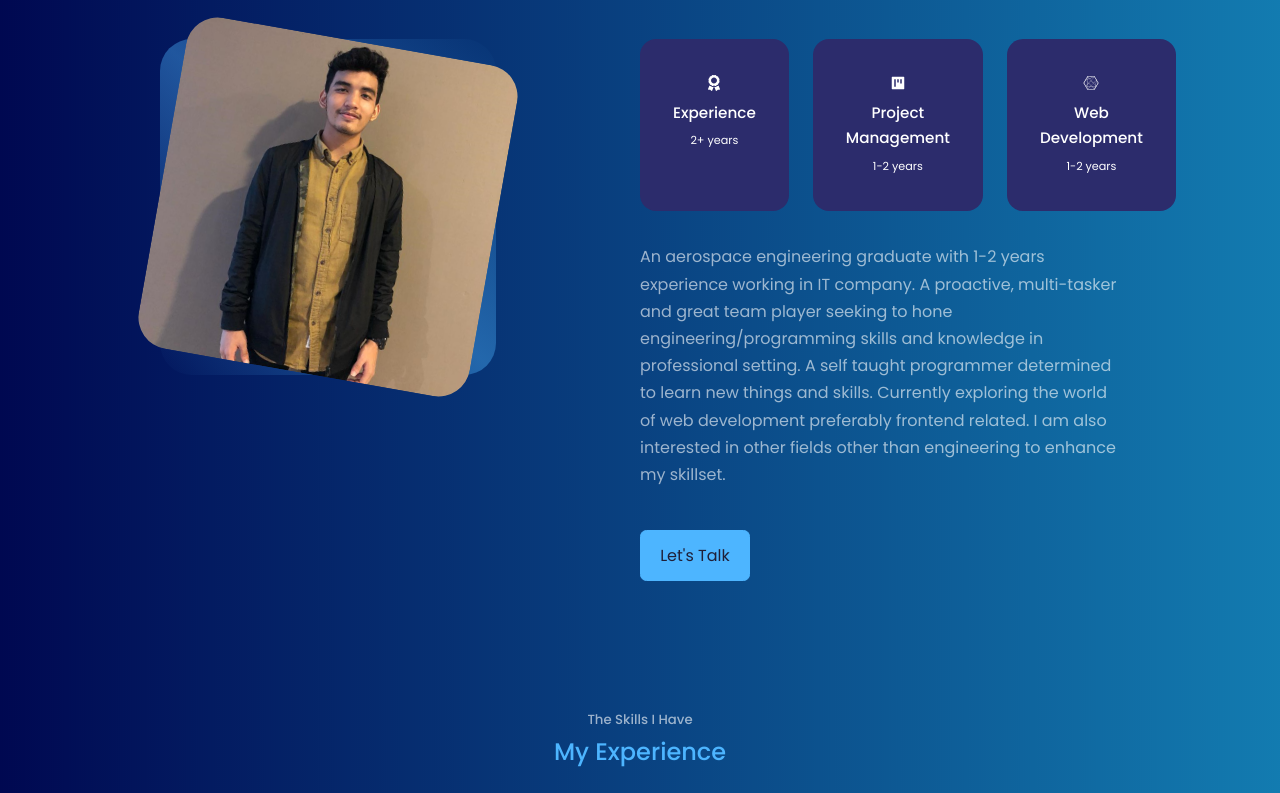
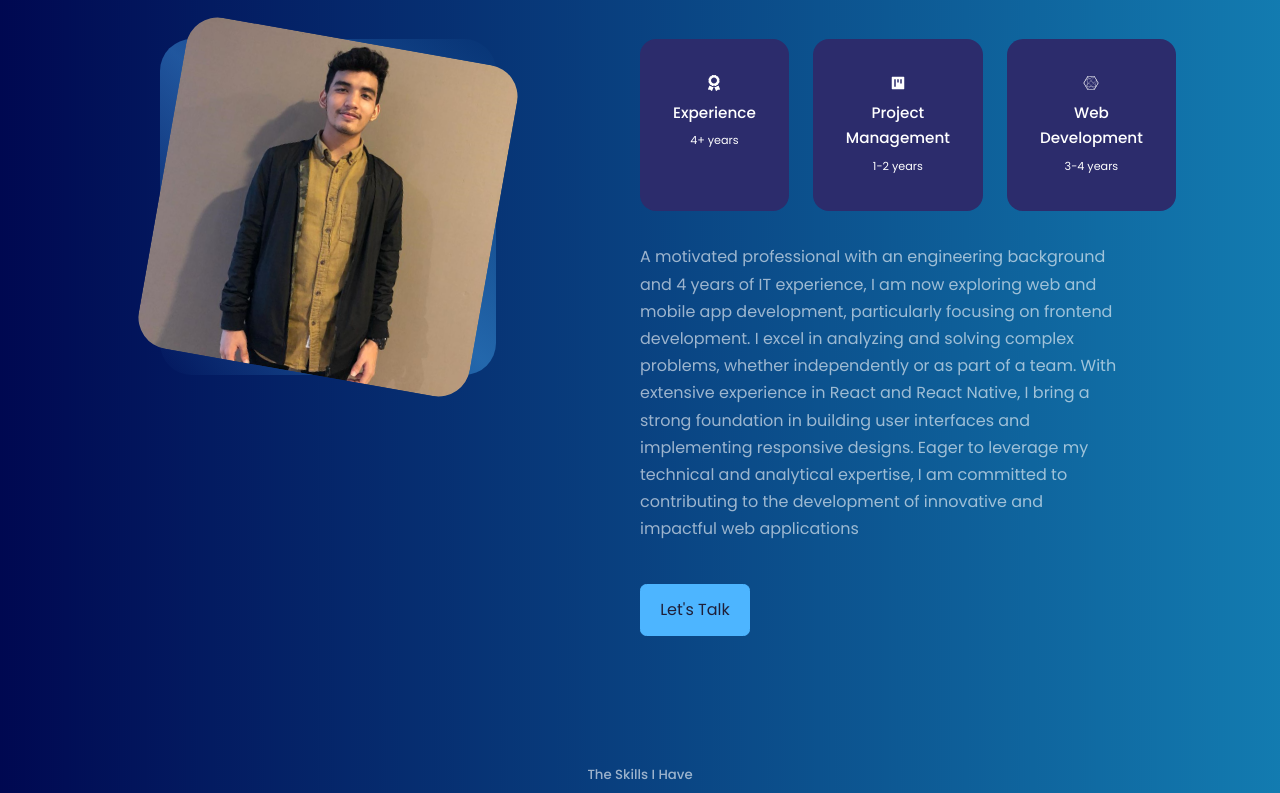
Before and after one commit to azmilafifi/azmil-portfolio.github.io, a React (Create React App) app: page / in a window 1280 px wide. Shown: the part 1000-1793 px from the top of the page. Built offline with nearby package versions, Linux system fonts and the light colour scheme.

Commit message:
Latest changes

```diff
--- a/package.json
+++ b/package.json
@@ -2,7 +2,7 @@
   "name": "react-portfolio-website-1",
   "version": "0.1.0",
   "private": true,
-  "homepage": " https://azmilafifi.github.io/react-portfolio-website-1/",
+  "homepage": "https://azmilafifi.github.io/react-portfolio-website-1/",
   "dependencies": {
     "-": "^0.0.1",
     "@testing-library/jest-dom": "^5.16.4",
--- a/src/components/about/About.jsx
+++ b/src/components/about/About.jsx
@@ -24,7 +24,7 @@ const About = () => {
               <article className='about__card'>
                 <FaAward/>
                 <h5>Experience</h5>
-                <small>2+ years</small>
+                <small>4+ years</small>
             </article>
 
             <article className='about__card'>
@@ -36,19 +36,21 @@ const About = () => {
             <article className='about__card'>
                 <FaConnectdevelop/>
                 <h5>Web Development</h5>
-                <small>1-2 years</small>
+                <small>3-4 years</small>
 
             </article>
           </div>
 
-          <p>An aerospace engineering graduate with 1-2 years experience
-working in IT company. A proactive, multi-tasker and great team
-player seeking to hone engineering/programming skills and
-knowledge in professional setting. A self taught programmer
-determined to learn new things and skills. Currently exploring the
-world of web development preferably frontend related. I am also
-interested in other fields other than engineering to enhance my
-skillset.
+          <p>A motivated professional with an engineering background and
+4 years of IT experience, I am now exploring web and mobile app
+development, particularly focusing on frontend development. I
+excel in analyzing and solving complex problems, whether
+independently or as part of a team. With extensive experience in
+React and React Native, I bring a strong foundation in building
+user interfaces and implementing responsive designs. Eager to
+leverage my technical and analytical expertise, I am committed to
+contributing to the development of innovative and impactful web
+applications
 </p>
 
           <a href="#contact" className='btn btn-primary'>Let's Talk</a>
--- a/src/components/about/about.css
+++ b/src/components/about/about.css
@@ -110,7 +110,7 @@
         gap: 1rem;
     }
 
-    about__content {
+    .about__content {
         text-align: center;
     }
 
--- a/src/components/header/CTA.jsx
+++ b/src/components/header/CTA.jsx
@@ -3,9 +3,9 @@ import CV from '../../assets/CV.pdf'
 
 const CTA = () => {
   return (
-      <div className='cta'>
-            <a href={CV} download className='btn'>Download CV</a>
-            <a href='#contact' className='btn btn-primary'>Let's Talk</a>
+    <div className='cta'>
+      <a href={CV} download className='btn'>Download CV</a>
+      <a href='#contact' className='btn btn-primary'>Let's Talk</a>
     </div>
   )
 }
```
Also changed, not shown: src/components/contact/Contact.jsx (+9 -7 lines), 1 other file (tests, documents, lock files or other folders).
